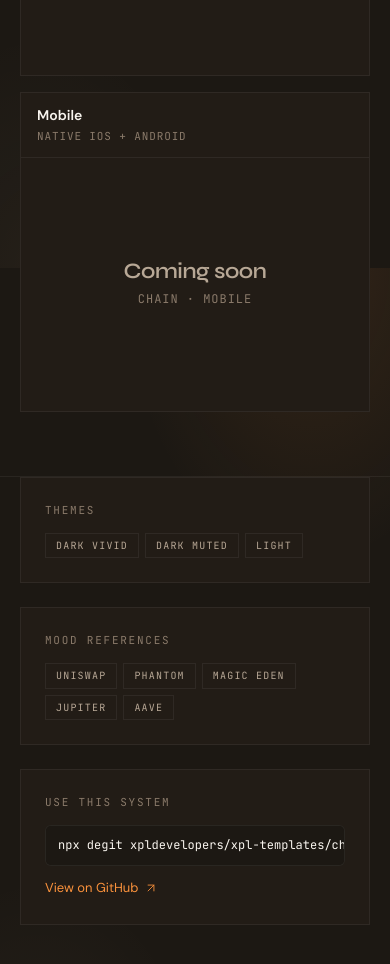
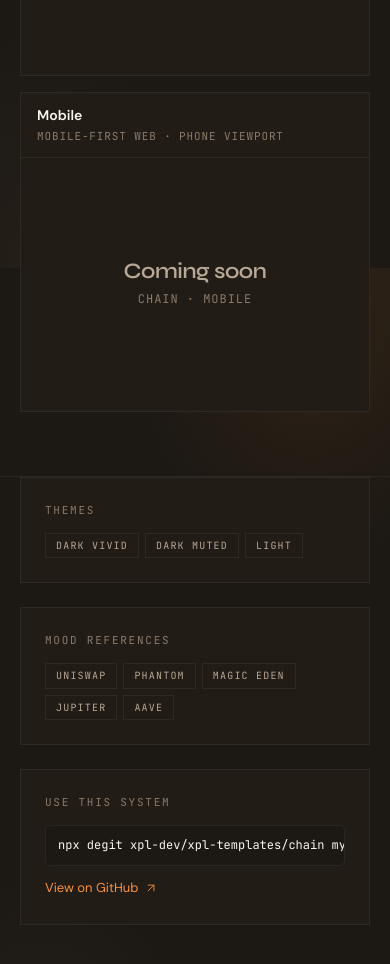
Before and after one commit to wisdomabioye/xpl-landing, a React (Vite) app: page /systems/chain in a window 390 px wide. Shown: the part 1420-2384 px from the top of the page. Built offline with nearby package versions, Linux system fonts and the light colour scheme; no server answers; a web font is replaced by a local one.

Commit message:
fix: update repository URLs and improve mobile subtitle in SystemShowcase

```diff
--- a/content/systems.json
+++ b/content/systems.json
@@ -14,7 +14,7 @@
       "dashboard": null,
       "mobile": null
     },
-    "repoUrl": "https://github.com/xpldevelopers/xpl-templates/tree/main/velocity",
+    "repoUrl": "https://github.com/xpl-dev/xpl-templates/tree/main/velocity",
     "briefPath": "01_Velocity_Design_Brief.md",
     "moodReferences": ["Linear.app", "Vercel.com", "Stripe.com", "Resend.com", "Clerk.com"]
   },
@@ -33,7 +33,7 @@
       "dashboard": null,
       "mobile": null
     },
-    "repoUrl": "https://github.com/xpldevelopers/xpl-templates/tree/main/cockpit",
+    "repoUrl": "https://github.com/xpl-dev/xpl-templates/tree/main/cockpit",
     "briefPath": "02_Cockpit_Design_Brief.md",
     "moodReferences": ["Linear app", "Stripe Dashboard", "Notion", "Vercel Dashboard", "Plane"]
   },
@@ -52,7 +52,7 @@
       "dashboard": null,
       "mobile": null
     },
-    "repoUrl": "https://github.com/xpldevelopers/xpl-templates/tree/main/pocket",
+    "repoUrl": "https://github.com/xpl-dev/xpl-templates/tree/main/pocket",
     "briefPath": "03_Pocket_Design_Brief.md",
     "moodReferences": ["Cash App", "Notion mobile", "Headspace", "Duolingo", "Linear Mobile"]
   },
@@ -71,7 +71,7 @@
       "dashboard": null,
       "mobile": null
     },
-    "repoUrl": "https://github.com/xpldevelopers/xpl-templates/tree/main/vault",
+    "repoUrl": "https://github.com/xpl-dev/xpl-templates/tree/main/vault",
     "briefPath": "04_Vault_Design_Brief.md",
     "moodReferences": ["Cash App", "Revolut", "Mercury", "Wise", "Stripe Treasury"]
   },
@@ -90,7 +90,7 @@
       "dashboard": null,
       "mobile": null
     },
-    "repoUrl": "https://github.com/xpldevelopers/xpl-templates/tree/main/market",
+    "repoUrl": "https://github.com/xpl-dev/xpl-templates/tree/main/market",
     "briefPath": "05_Market_Design_Brief.md",
     "moodReferences": ["Allbirds", "Glossier", "Etsy", "Konga", "Selar"]
   },
@@ -109,7 +109,7 @@
       "dashboard": null,
       "mobile": null
     },
-    "repoUrl": "https://github.com/xpldevelopers/xpl-templates/tree/main/chain",
+    "repoUrl": "https://github.com/xpl-dev/xpl-templates/tree/main/chain",
     "briefPath": "06_Chain_Design_Brief.md",
     "moodReferences": ["Uniswap", "Phantom", "Magic Eden", "Jupiter", "Aave"]
   }
--- a/src/pages/SystemShowcase.tsx
+++ b/src/pages/SystemShowcase.tsx
@@ -24,7 +24,7 @@ type AppKey = "marketing" | "dashboard" | "mobile";
 const appLabels: Record<AppKey, { title: string; subtitle: string }> = {
   marketing: { title: "Marketing", subtitle: "Public-facing site" },
   dashboard: { title: "Dashboard", subtitle: "Logged-in app surface" },
-  mobile: { title: "Mobile", subtitle: "Native iOS + Android" },
+  mobile: { title: "Mobile", subtitle: "Mobile-first web · phone viewport" },
 };
 
 export function SystemShowcase() {
@@ -233,7 +233,7 @@ export function SystemShowcase() {
                     whiteSpace: "nowrap",
                   }}
                 >
-                  npx degit xpldevelopers/xpl-templates/{system.slug} my-app
+                  npx degit xpl-dev/xpl-templates/{system.slug} my-app
                 </code>
                 <a
                   href={system.repoUrl}
```
